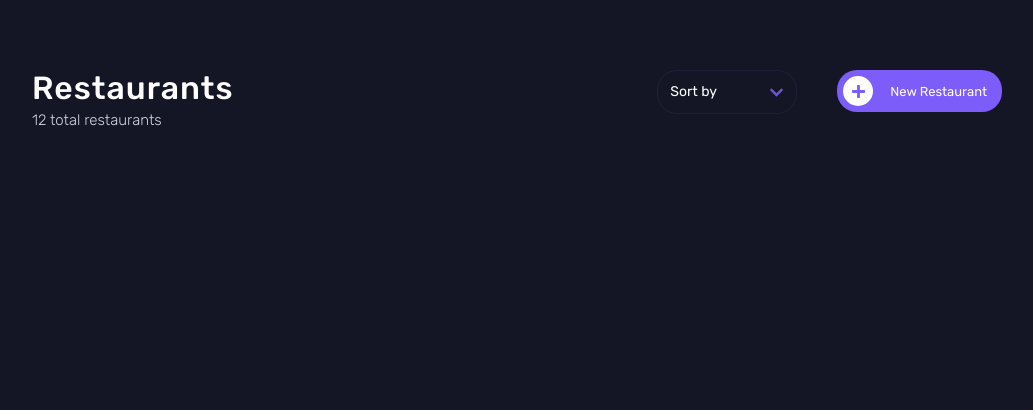
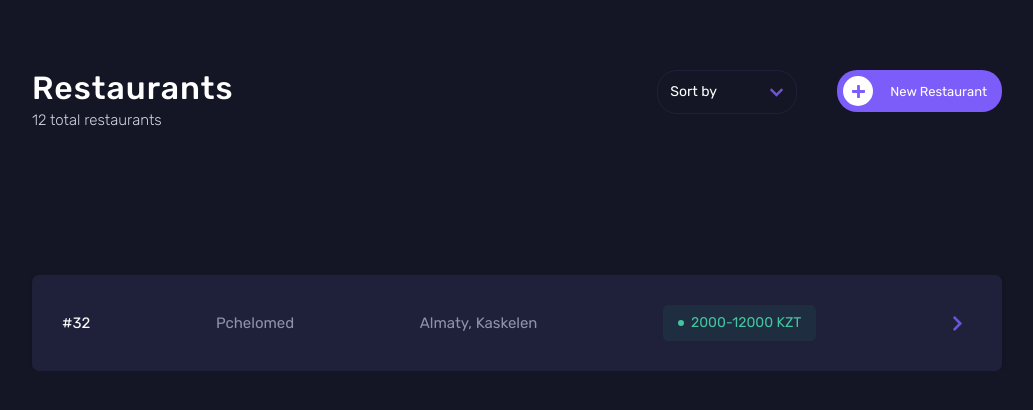
Before and after one commit to rooohaa/restaurant-finder, a Next.js app in the folder frontend/: page / in a window 1280 px wide. Shown: the top 410 px of the page, without its empty margins (123-1156 px from the left). Built offline with nearby package versions, Linux system fonts and the light colour scheme.

Commit message:
add RestaurantCard component

```diff
--- a/frontend/app/components/Header/style.ts
+++ b/frontend/app/components/Header/style.ts
@@ -2,6 +2,7 @@ import { Container } from 'app/sc/Container';
 import styled from 'styled-components';
 
 const HeaderWrap = styled.header`
+   height: 175px;
    ${Container} {
       display: flex;
       align-items: flex-start;
--- /dev/null
+++ b/frontend/app/components/RestaurantCard/index.tsx
@@ -0,0 +1,37 @@
+import React from 'react';
+
+import Link from 'next/link';
+import { CardWrapper } from './style';
+
+interface IProps {
+   id: number;
+   name: string;
+   location: string;
+   priceRange: string;
+}
+
+const RestaurantCard: React.FC<IProps> = ({
+   id,
+   name,
+   location,
+   priceRange,
+}) => {
+   return (
+      <CardWrapper>
+         <span className="res-id">#{id}</span>
+         <span className="res-name">{name}</span>
+         <span className="res-location">{location}</span>
+         <div className="price-range">
+            <span></span>
+            <p>{priceRange} KZT</p>
+         </div>
+         <Link href={`/${id}`}>
+            <a>
+               <img src="/icons/arrow-down.svg" alt="Arrow down" />
+            </a>
+         </Link>
+      </CardWrapper>
+   );
+};
+
+export { RestaurantCard };
--- /dev/null
+++ b/frontend/app/components/RestaurantCard/style.ts
@@ -0,0 +1,80 @@
+import styled from 'styled-components';
+
+const CardWrapper = styled.li`
+   width: 100%;
+   background-color: #1f203a;
+
+   padding: 30px;
+   border-radius: 7px;
+   box-shadow: rgba(0, 0, 0, 0.16) 0px 1px 4px;
+
+   display: flex;
+   align-items: center;
+   justify-content: space-between;
+
+   span.res-id {
+      color: #fff;
+      font-size: 15px;
+      line-height: 17px;
+   }
+
+   span.res-name,
+   span.res-location {
+      color: #9092ab;
+      font-size: 15px;
+      line-height: 17px;
+   }
+
+   div.price-range {
+      display: flex;
+      align-items: center;
+      column-gap: 7px;
+
+      padding: 10px 15px;
+
+      border-radius: 5px;
+      background-color: rgba(28, 96, 91, 0.2);
+
+      span {
+         display: block;
+         width: 6px;
+         height: 6px;
+         background-color: #43c69f;
+         border-radius: 50%;
+      }
+
+      p {
+         font-size: 14px;
+         line-height: 16px;
+         color: #43c69f;
+      }
+   }
+
+   a {
+      cursor: pointer;
+      width: 30px;
+      height: 35px;
+
+      border: none;
+      background-color: transparent;
+
+      display: flex;
+      align-items: center;
+      justify-content: center;
+
+      img {
+         width: 17px;
+         height: 17px;
+         transform: rotate(270deg);
+         transition: transform 0.3s ease-out;
+      }
+
+      &:hover {
+         img {
+            transform: rotate(270deg) translateY(3px);
+         }
+      }
+   }
+`;
+
+export { CardWrapper };
--- a/frontend/app/components/index.ts
+++ b/frontend/app/components/index.ts
@@ -3,3 +3,4 @@
 export { Header } from './Header';
 export { Select } from './Select';
 export { ModalForm } from './ModalForm';
+export { RestaurantCard } from './RestaurantCard';
--- /dev/null
+++ b/frontend/app/pages/MainPage/RestaurantsSection/index.tsx
@@ -0,0 +1,25 @@
+import React from 'react';
+
+import { Container } from 'app/sc/Container';
+import { RestaurantCard } from 'app/components';
+
+import { SectionWrap } from './style';
+
+const RestaurantsSection: React.FC = () => {
+   return (
+      <SectionWrap>
+         <Container>
+            <ul>
+               <RestaurantCard
+                  id={32}
+                  name="Pchelomed"
+                  location="Almaty, Kaskelen"
+                  priceRange="2000-12000"
+               />
+            </ul>
+         </Container>
+      </SectionWrap>
+   );
+};
+
+export { RestaurantsSection };
--- /dev/null
+++ b/frontend/app/pages/MainPage/RestaurantsSection/style.ts
@@ -0,0 +1,14 @@
+import styled from 'styled-components';
+
+const SectionWrap = styled.section`
+   padding-bottom: 60px;
+   padding-top: 30px;
+
+   ul {
+      display: flex;
+      flex-direction: column;
+      row-gap: 20px;
+   }
+`;
+
+export { SectionWrap };
--- a/frontend/app/pages/MainPage/index.tsx
+++ b/frontend/app/pages/MainPage/index.tsx
@@ -1,6 +1,8 @@
 import React, { useState } from 'react';
 
 import { Header, ModalForm } from 'app/components';
+import { RestaurantsSection } from './RestaurantsSection';
+
 import { MainSection } from './style';
 
 const MainPage: React.FC = () => {
@@ -9,6 +11,7 @@ const MainPage: React.FC = () => {
    return (
       <MainSection>
          <Header restaurantCount={12} onFormOpen={() => setFormActive(true)} />
+         <RestaurantsSection />
          {formActive && <ModalForm onClose={() => setFormActive(false)} />}
       </MainSection>
    );
```
